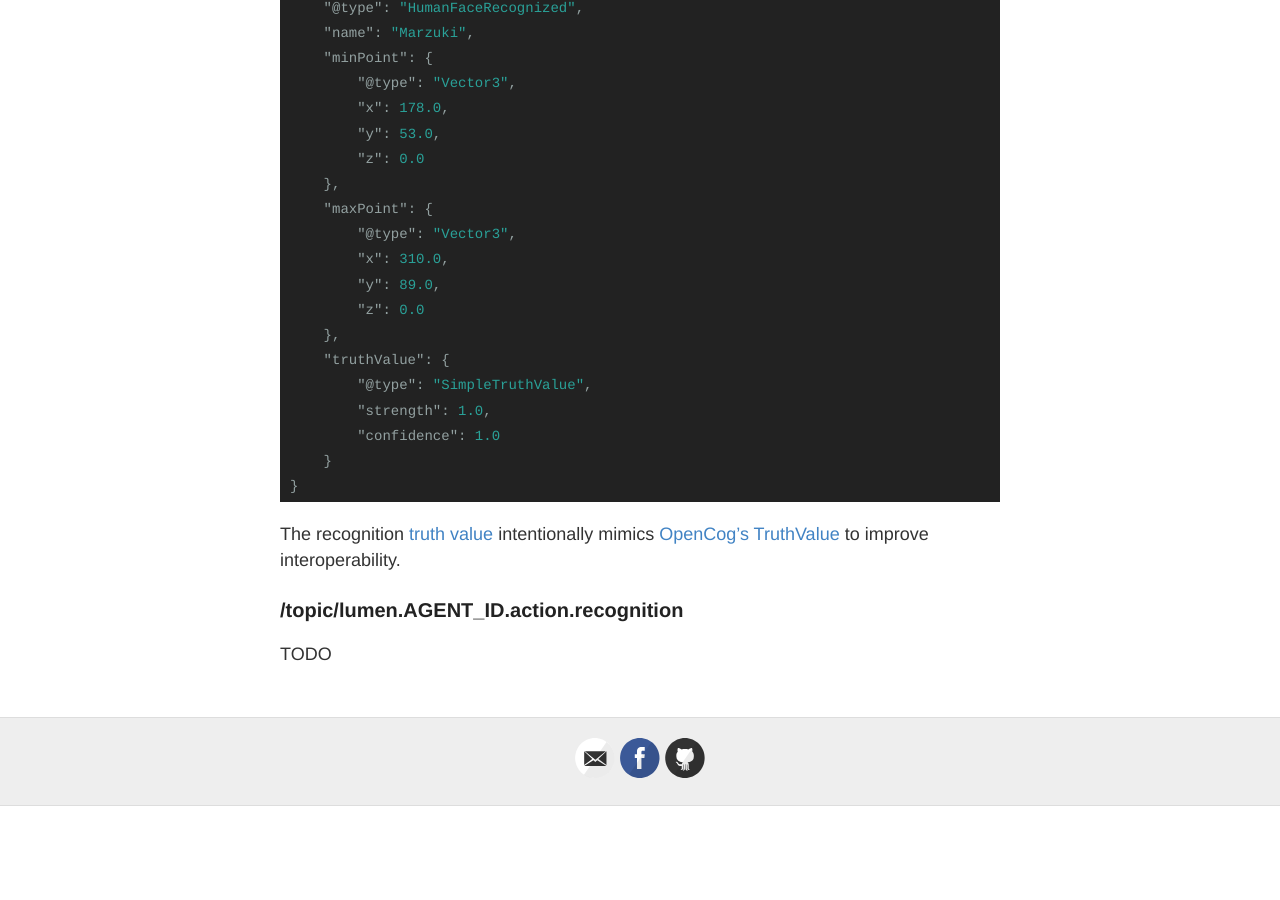
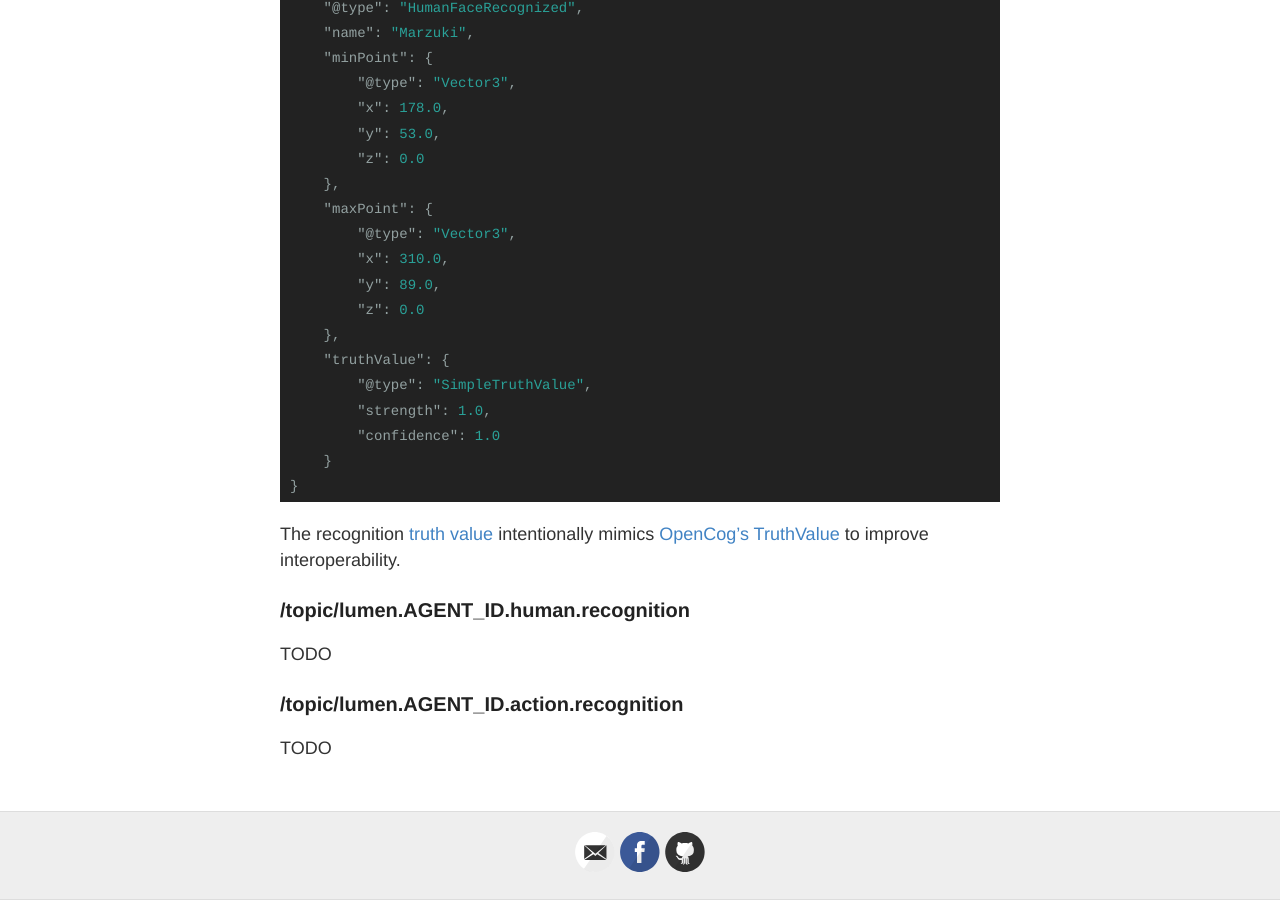
Before and after one commit to Flavio58it/lumen-sdk, a Jekyll site: the page built from protocol.md, in a window 1280 px wide and 900 px high, scrolled down 12591 px. Built offline with Jekyll 4.4.1, drawn with Linux system fonts in a browser that asks for light colours; before the commit the page ends 13397 px from its top, so only the background shows below that.

Commit message:
Protocol update

```diff
--- a/protocol.md
+++ b/protocol.md
@@ -607,6 +607,10 @@ A human face is recognized:
 The recognition [truth value](http://en.wikipedia.org/wiki/Truth_value) intentionally mimics [OpenCog's TruthValue](http://wiki.opencog.org/w/TruthValue)
 to improve interoperability.
 
+### /topic/lumen.AGENT_ID.human.recognition
+
+TODO
+
 ### /topic/lumen.AGENT_ID.action.recognition
 
 TODO
```
